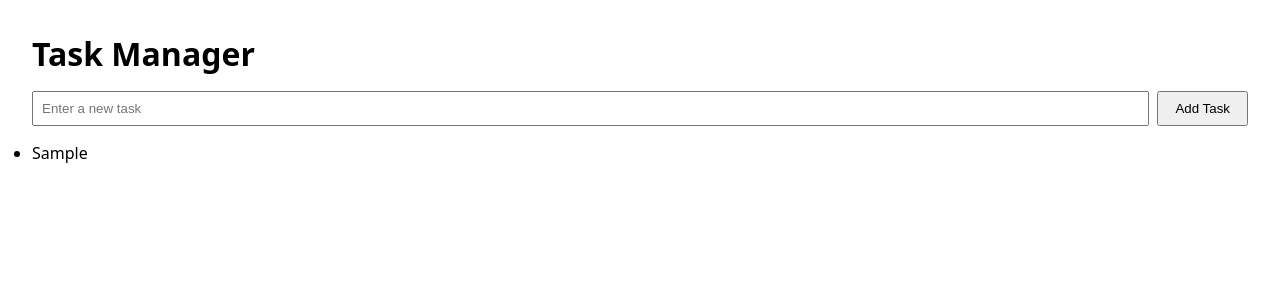
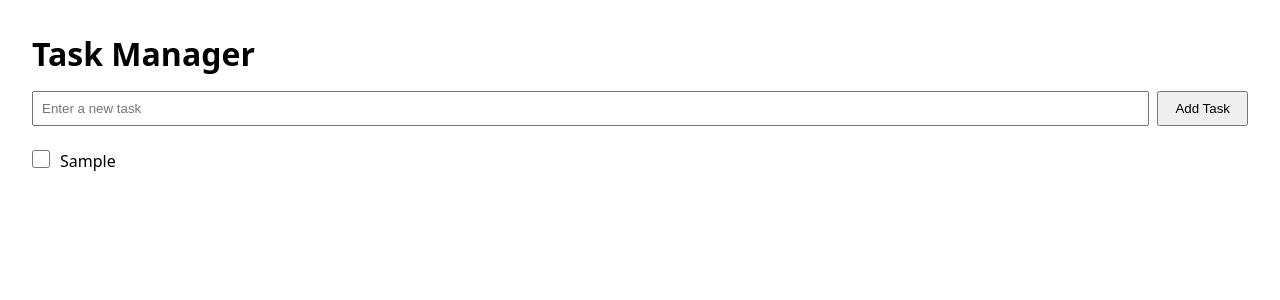
Before and after one commit to shittuadams/task-manager, a React (Vite) app: page / in a window 1280 px wide. Both pictures are taken after typing "Sample" into the empty fields and a click on the button "Add Task". Shown: the top 300 px of the page. Built offline with nearby package versions, Linux system fonts and the light colour scheme.

Commit message:
Add task completion toggle with checkbox and persistent state

```diff
--- a/src/App.jsx
+++ b/src/App.jsx
@@ -2,7 +2,10 @@ import { useState, useEffect } from "react";
 
 
 function App() {
-  const [tasks, setTasks] = useState([]);
+  const [tasks, setTasks] = useState(() => {
+    const saved = localStorage.getItem("tasks");
+    return saved ? JSON.parse(saved) : [];
+  });
   const [taskText, setTaskText] = useState("")
 
   useEffect(() => {
@@ -24,6 +27,15 @@ function App() {
     ]);
     setTaskText("")
   }
+
+  function toggleTask(id) {
+    setTasks(tasks.map(task =>
+      task.id === id
+        ? { ...task, completed: !task.completed }
+        : task
+    ));
+  }
+
   return (
     <div className="App">
       <h1>Task Manager</h1>
@@ -43,7 +55,16 @@ function App() {
         ) : (
             <ul>
               {tasks.map(task => (
-                <li key={task.id}>{task.text}</li>
+                <li key={task.id} className="task-item">
+                  <input
+                    type="checkbox"
+                    checked={task.completed}
+                    onChange={() => toggleTask(task.id)}
+                  />
+                  <span className={task.completed ? "completed" : ""}>
+                    {task.text}
+                  </span>
+                </li>
               ))}
             </ul>
         )}
--- a/src/index.css
+++ b/src/index.css
@@ -29,3 +29,21 @@ button {
   padding: 0.5rem 1rem;
   cursor: pointer;
 }
+
+.task-item {
+  display: flex;
+  gap: 10px;
+  padding: 8px 0;
+  list-style: none;
+}
+
+.task-item input[type="checkbox"] {
+  cursor: pointer;
+  width: 18px;           /* Optional: Makes it slightly larger */
+  height: 18px;
+}
+
+.completed {
+  text-decoration: line-through;
+  color: grey;
+}
```
